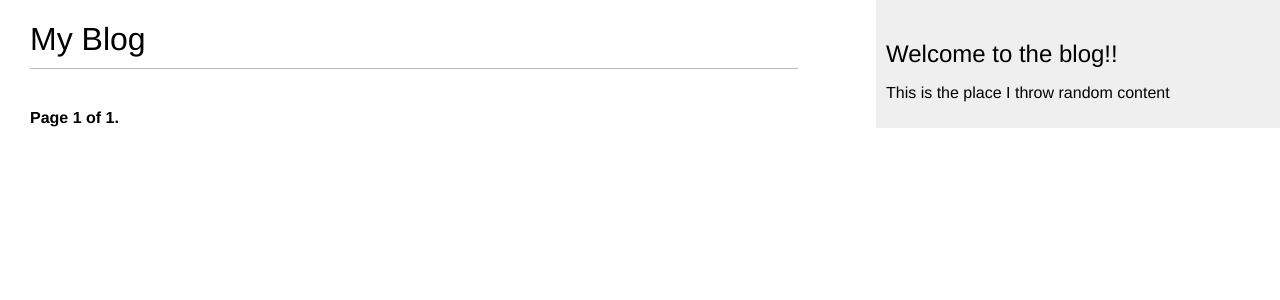
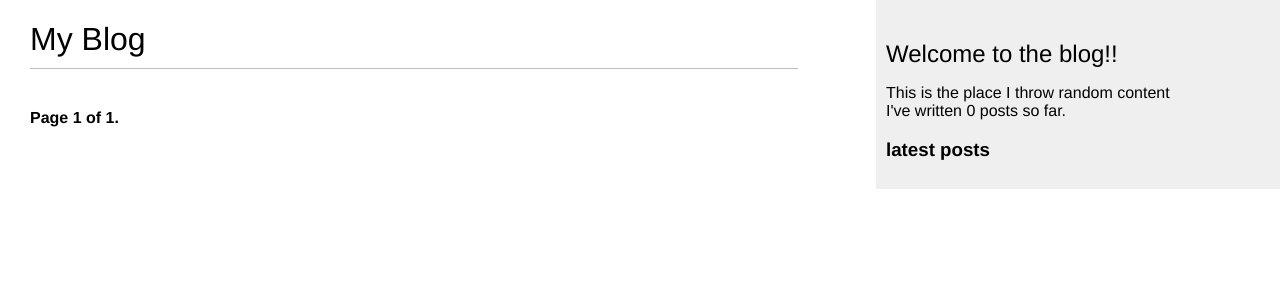
Before and after one commit to Roflush/mainryesite, a Django app: page /blog/ in a window 1280 px wide. Shown: the top 300 px of the page. Run offline with Django 4.2, Linux system fonts and the light colour scheme; data that the repository does not hold is empty.

Commit message:
Added comments and a latest post tag

```diff
--- a/mainryesite/blog/models.py
+++ b/mainryesite/blog/models.py
@@ -45,8 +45,6 @@ class Post(models.Model):
         ]
 
 
-
-
     def __str__(self):
         return self.title
 
--- a/mainryesite/blog/templates/blog/base.html
+++ b/mainryesite/blog/templates/blog/base.html
@@ -1,4 +1,6 @@
+{% load blog_tags %}
 {% load static %}
+
 <!DOCTYPE html>
 <html>
     <head>
@@ -12,7 +14,11 @@
         </div>
         <div id="sidebar">
             <h2>Welcome to the blog!!</h2>
-            <p>This is the place I throw random content</p>
+            <p>This is the place I throw random content <br>
+                I've written {% total_posts %} posts so far.
+            </p>
+            <h3>latest posts</h3>
+            {% show_latest_posts 3 %}
         </div>
     </body>
 </html>
--- /dev/null
+++ b/mainryesite/blog/templates/blog/post/latest_posts.html
@@ -0,0 +1,7 @@
+<ul>
+    {% for post in latest_posts %}
+        <li>
+            <a href="{{ post.get_absolute_url }}">{{ post.title }}</a>
+        </li>
+    {% endfor %}
+</ul>
--- /dev/null
+++ b/mainryesite/blog/templatetags/blog_tags.py
@@ -0,0 +1,18 @@
+from django import template
+from ..models import Post
+
+# Required by django template library.
+# see more here: https://docs.djangoproject.com/en/4.1/howto/custom-template-tags/
+register = template.Library()
+
+@register.simple_tag
+def total_posts():
+    """ Just a simple demo to return all post published. """
+    return Post.published.count()
+
+@register.inclusion_tag('blog/post/latest_posts.html')
+def show_latest_posts(count=5):
+    """ Returns a list of latest post to lastest_posts html file.
+        Can be used anywhere by calling the latest_posts html file."""
+    latest_posts = Post.published.order_by('-publish')[:count]
+    return {'latest_posts': latest_posts}
--- a/mainryesite/blog/urls.py
+++ b/mainryesite/blog/urls.py
@@ -4,17 +4,21 @@ from . import views
 app_name = 'blog'
 
 urlpatterns = [
-      #def post_list
+    #def post_list
     path('', views.post_list, name='post_list'),
     #Class PostListView
     #path('', views.PostListView.as_view(), name='post_list'),
+    # Path for the post.
     path('<int:year>/<int:month>/<int:day>/<slug:post>/',
             views.post_detail,
             name='post_detail'),
+    # Path for the blog share feature.
     path('<int:post_id>/share/',
           views.post_share, name='post_share'),
+    # Path for comments.
     path('<int:post_id>/comment/',
           views.post_comment, name='post_comment'),
+    # Path for list by tag
     path('tag/<slug:tag_slug>/',
          views.post_list, name='post_list_by_tag'),
 ]
```
Also changed, not shown: mainryesite/blog/templatetags/__init__.py (added).
